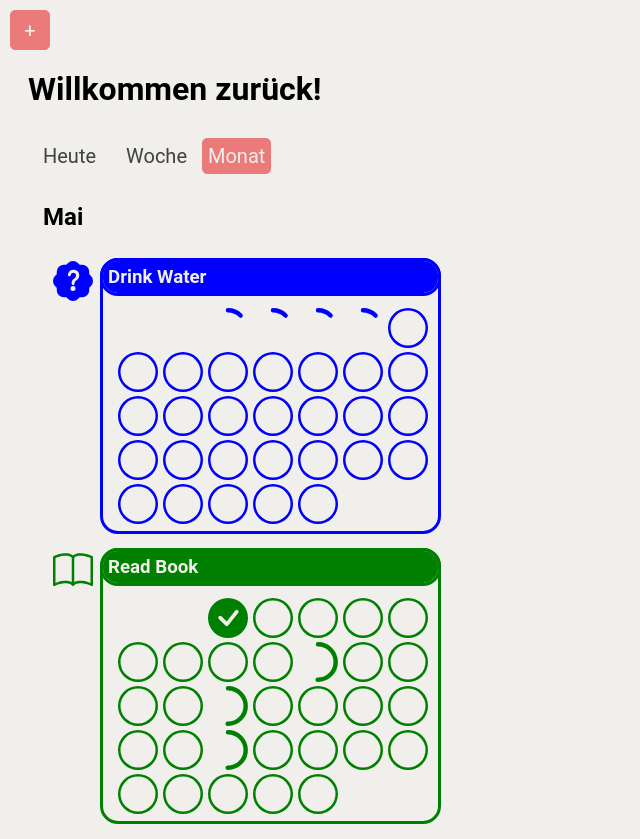
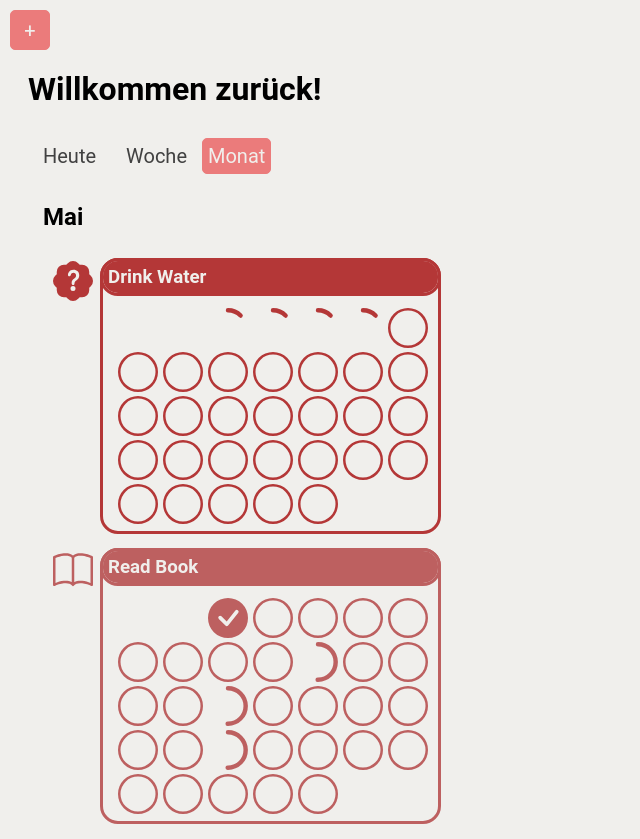
Before and after one commit to angi-mint/habit-tracker, a Vue app: page / in a window 1280 px wide. Both pictures are taken after a click on the button "Monat". Shown: the whole page, without its empty margins (0-640 px from the left). Built offline with nearby package versions, Linux system fonts and the light colour scheme.

Commit message:
changed colors to a prettier ones
Signed-off-by: Angi Mint <68991185+angi-mint@users.noreply.github.com>

```diff
--- a/src/vue/components/calendar/MonthlyOverview.vue
+++ b/src/vue/components/calendar/MonthlyOverview.vue
@@ -5,7 +5,7 @@ import MonthlyTracker from "./MonthlyTracker.vue";
 const currentDate = new Date();
 
 // database function: function(date: string, id: month/week)
-const exampleData = [{id: 1, name: "Drink Water", icon: "water", color: "blue", frequency: 8, entries: 4, interval: "Daily", dates: ["2024-04-01", "2024-04-02", "2022-04-03", "2024-04-04"]}, {id: 2, name: "Read Book", icon: "book", color: "green", frequency: 2, entries: 1, interval: "Weekly", dates: ["2024-04-01", "2024-04-01", "2024-04-10", "2022-04-15", "2024-04-22"]},];
+const exampleData = [{id: 1, name: "Drink Water", icon: "water", color: "#b43737", frequency: 8, entries: 4, interval: "Daily", dates: ["2024-04-01", "2024-04-02", "2022-04-03", "2024-04-04"]}, {id: 2, name: "Read Book", icon: "book", color: "#bd6060", frequency: 2, entries: 1, interval: "Weekly", dates: ["2024-04-01", "2024-04-01", "2024-04-10", "2022-04-15", "2024-04-22"]},];
 
 export interface DateInfo {
     year: number,
```
